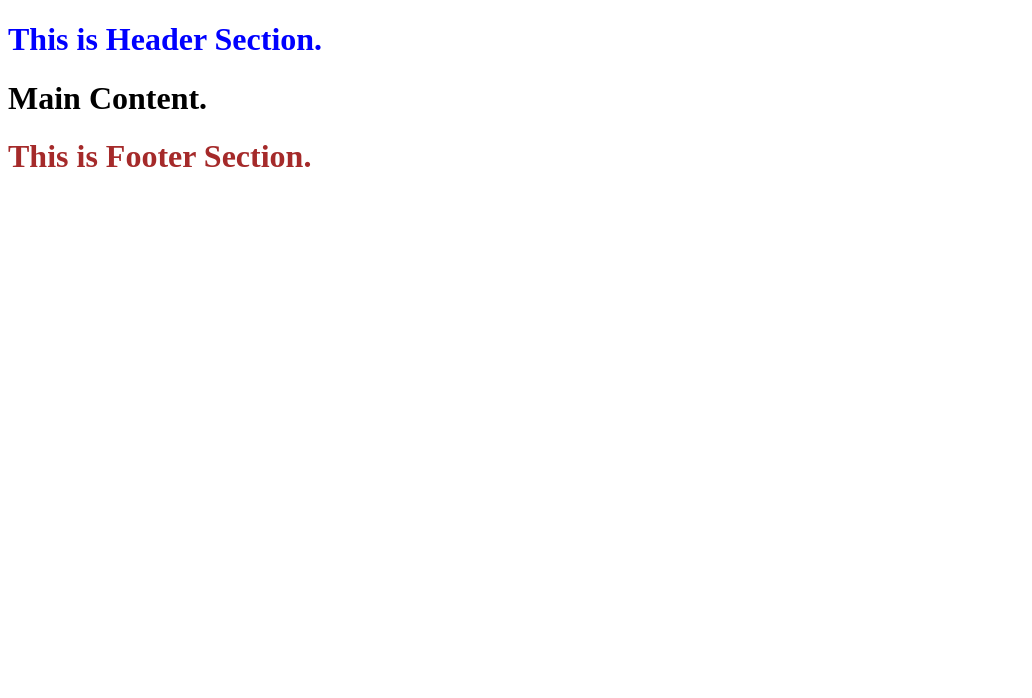
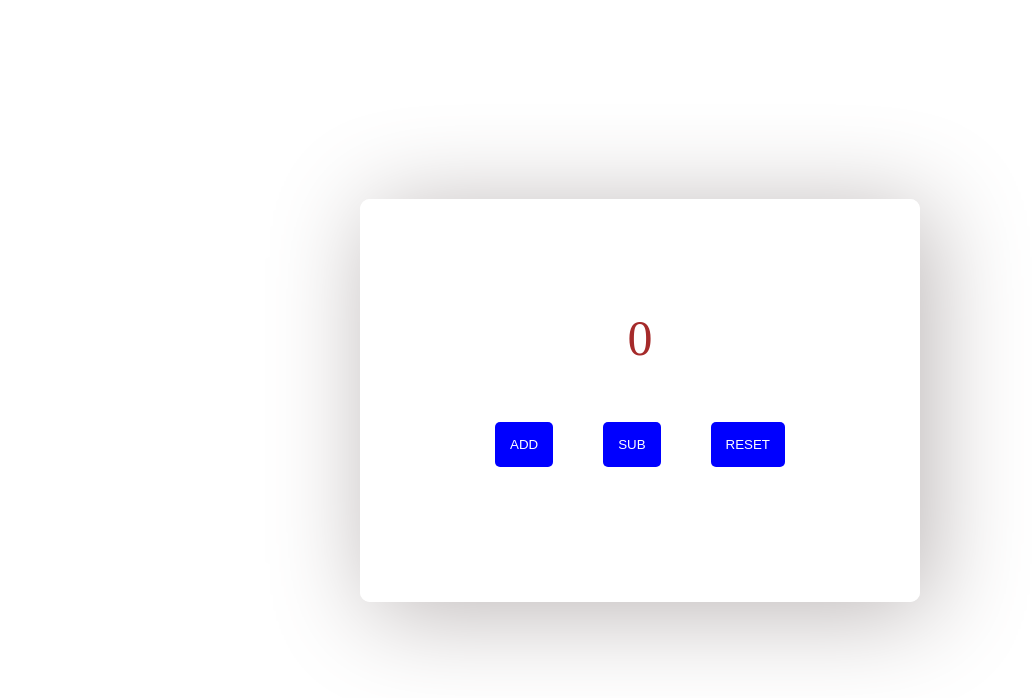
Before and after one commit to NiharikaKolisetty/taskmate, a React (Create React App) app: page / in a window 1280 px wide. Shown: the top 698 px of the page, without its empty margins (0-1032 px from the left). Built offline with nearby package versions, Linux system fonts and the light colour scheme.

Commit message:
third commit

```diff
--- /dev/null
+++ b/src/App.css
@@ -0,0 +1,36 @@
+*{
+    padding: 0;
+    margin: 0;
+}
+body{
+    display: flex;
+    justify-content: center;
+    align-items: center;
+    height: 100vh;
+}
+.box{
+    margin: 10px;
+    border: 10px solid white;
+    padding: 100px;
+    box-shadow: 10px 10px 100px rgb(186, 180, 180); /* Example values */
+    border-radius: 10px;
+}
+.count{
+    text-align: center;
+    margin-bottom: 30px;
+    font-size: 50px;
+    color: brown;
+}
+.btn{
+    text-align: center;
+    margin: 25px;
+    padding: 15px;
+    border: none;
+    outline: none;
+    color: white;
+    background-color: blue;
+    border-radius: 5px;
+}
+.btn:hover{
+    opacity: .7;
+}
--- a/src/App.js
+++ b/src/App.js
@@ -1,12 +1,52 @@
-import Header from "./components/Header";
-import Footer from "./components/Footer";
+// import Header from "./components/Header";
+// import Footer from "./components/Footer";
+import { useState } from "react";
+import "./App.css";
 
-export default function App(){
+const App = () =>{
+  const[count,setCount]=useState(0);
   return(
-    <>
-    <Header/>
-    <h1>Main Content.</h1>
-    <Footer/>
-    </>
+    <div className="box">
+      <p className="count">{count}</p>
+      <button className="btn" onClick={()=>setCount(count+1)}>ADD</button>
+      <button className="btn" onClick={()=>setCount(count-1)}>SUB</button>
+      <button className="btn" onClick={()=>setCount(0)}>RESET</button>
+    </div>
   )
 }
+export default App;
+
+
+
+// export default function App(){
+//   const[count,setCount] = useState(0);
+
+//   // function handleAdd(){
+//   //   setCount(count+1);
+//   // }
+
+//   // function handleSub(){
+//   //   setCount(count-1);
+//   // }
+
+//   // function handleReset(){
+//   //   setCount(0);
+//   // }
+
+
+//   return(
+//     <>
+//     {/* <Header/>
+//     <h1>Main Content.</h1>
+//     <Footer/> */}
+//     <div className="App">
+//       <div className="box">
+//         <p className="count">{count}</p>
+//         <button className="btn" onClick={()=>{setCount(count+1)}}>ADD</button>
+//         <button className="btn" onClick={()=>{setCount(count-1)}}>SUB</button>
+//         <button className="btn" onClick={()=>{setCount(0)}}>RESET</button>
+//       </div>
+//     </div>
+//     </>
+//   )
+// }
--- a/src/components/Footer.js
+++ b/src/components/Footer.js
@@ -1,8 +1,8 @@
-import "./footerSec.css";
-export default function Footer(){
-    return(
-        <>
-        <h1 className="Footer">This is Footer Section.</h1>
-        </>
-    )
-}
+// import "./footerSec.css";
+// export default function Footer(){
+//     return(
+//         <>
+//         <h1 className="Footer">This is Footer Section.</h1>
+//         </>
+//     )
+// }
--- a/src/components/Header.js
+++ b/src/components/Header.js
@@ -1,8 +1,10 @@
-import "./headerSec.css";
-export default function Header(){
-    return(
-        <>
-        <h1 className="Header">This is Header Section.</h1>
-        </>
-    )
-}
+// import "./headerSec.css";
+// import Logo from "../assets/logo.png";
+// export default function Header(){
+//     return(
+//         <>
+//         <img className="logo" src={Logo} alt=""/>
+//         <h1 className="Header">This is Header Section.</h1>
+//         </>
+//     );
+// }
--- a/src/components/headerSec.css
+++ b/src/components/headerSec.css
@@ -1,3 +1,7 @@
 .Header{
     color: blue;
 }
+
+.logo{
+    height: 100px;
+}
```
Also changed, not shown: src/assets/logo.png (added).
